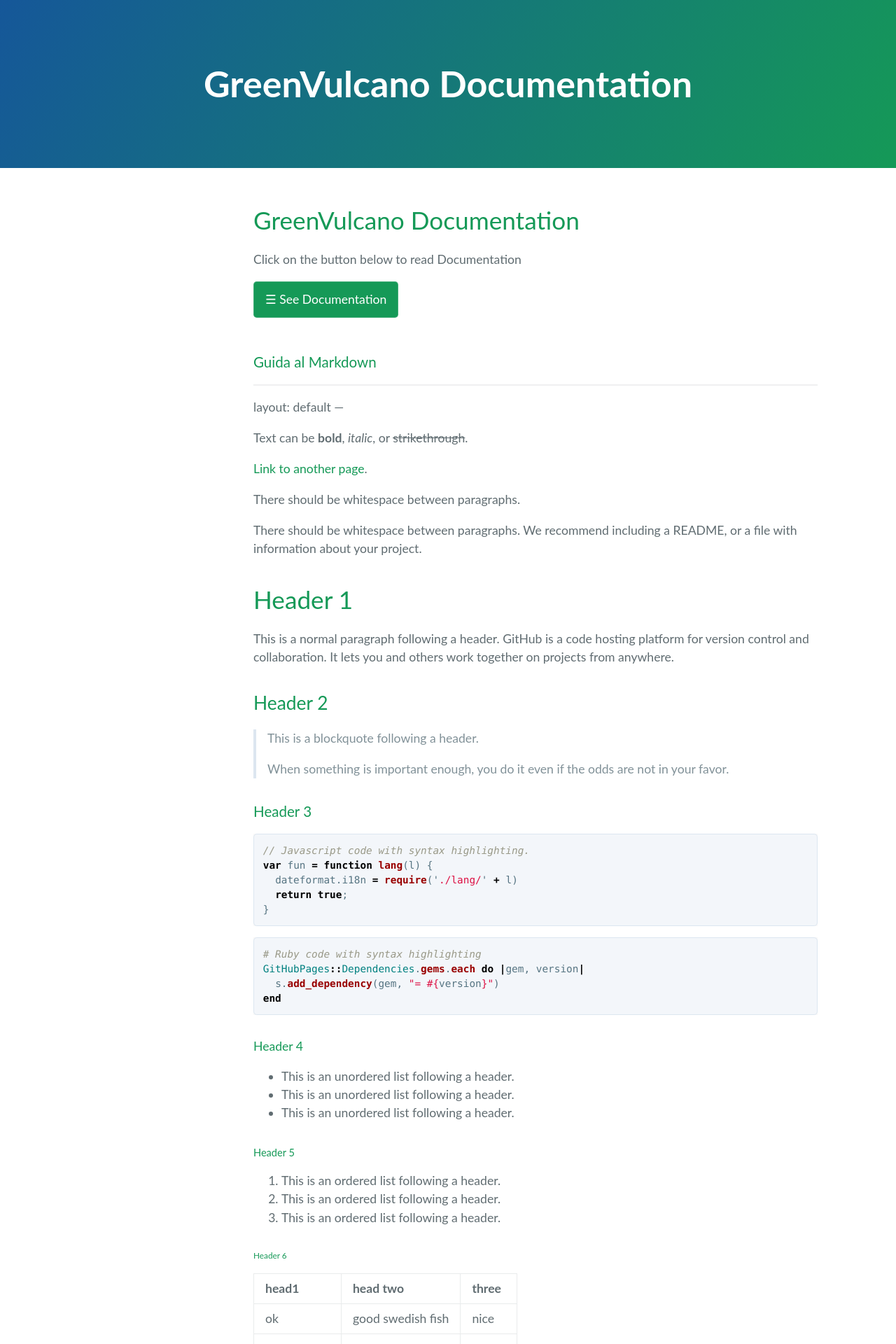
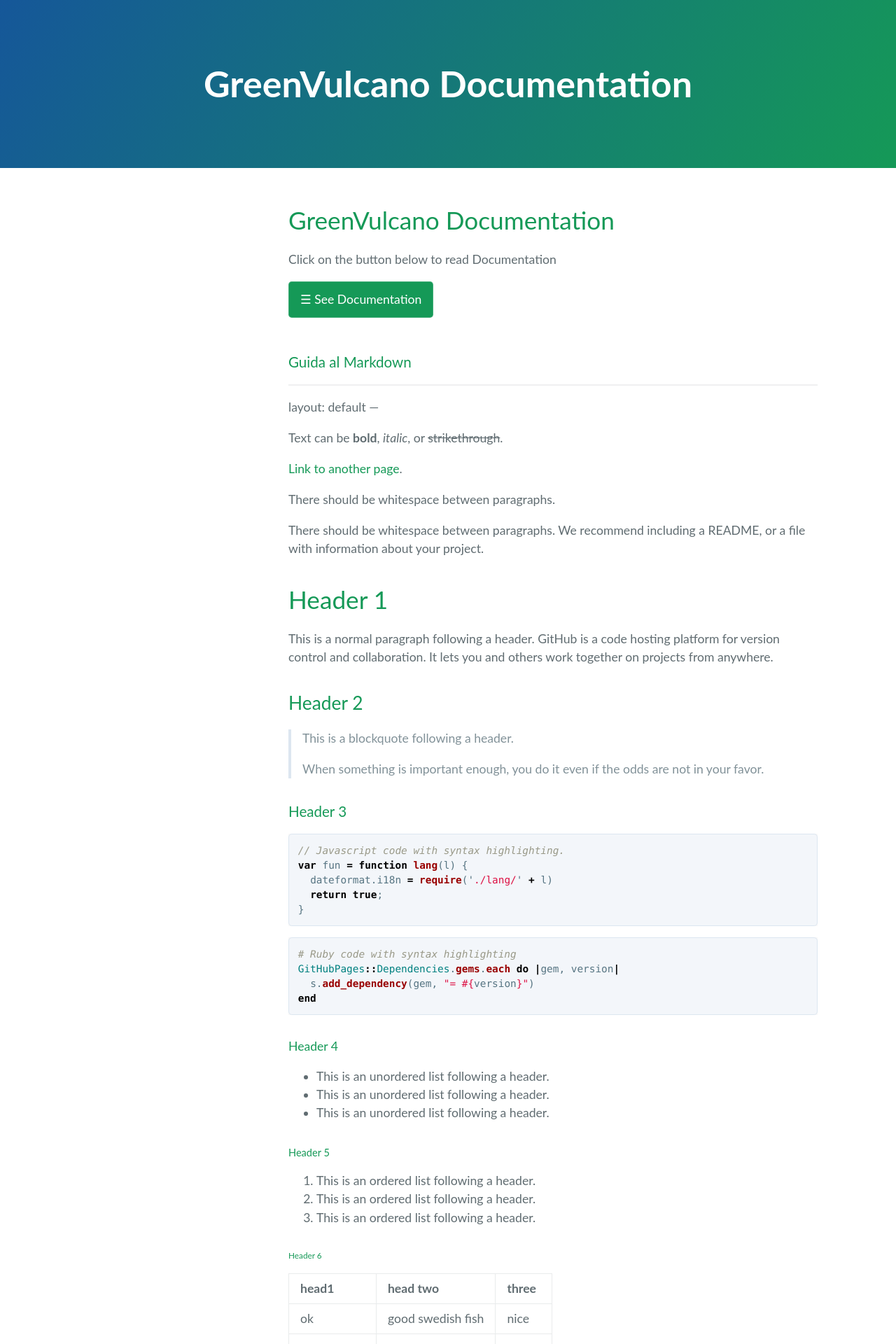
Before and after one commit to dianamw/GreenVulcano-Beta, a Jekyll site: the page built from index.md, in a window 1280 px wide. Shown: the top 1920 px of the page at 70% size. Built offline with Jekyll 4.4.1, drawn with Linux system fonts in a browser that asks for light colours; our own code applies the rules of GitHub Pages for plain Markdown files; the repository's description, which GitHub fills in, is left out.

Commit message:
Update style.scss

```diff
--- a/assets/css/style.scss
+++ b/assets/css/style.scss
@@ -34,7 +34,7 @@ body {
 #main {
     transition: margin-left .5s;
     padding: 16px;
-    margin-left: 250px
+    margin-left: 300px
 }
 @media screen and (max-height: 450px) {
   .sidenav {padding-top: 15px;}
@@ -69,7 +69,7 @@ body {
     color: #ffffff;
     cursor: pointer;
     padding: 18px;
-    width: 250px;
+    width: 300px;
     border: none;
     text-align: left;
     outline: none;
```
